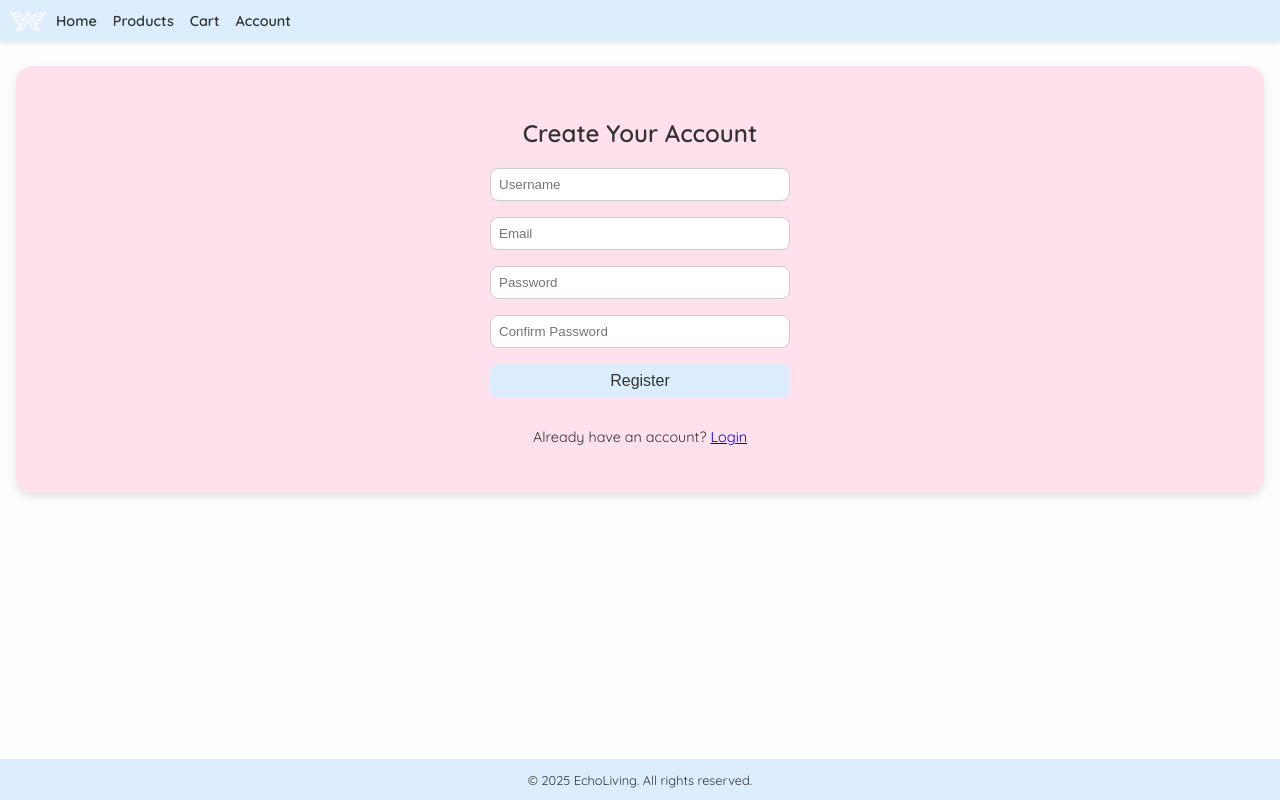
After one commit to tenshi540/echoliving, a PHP site: page /res/pages/register.php in a window 1280 px wide. The commit adds this page. Run offline with PHP 8.4, Linux system fonts and the light colour scheme.

Commit message:
added login/register, adjusted css

```diff
--- /dev/null
+++ b/frontend/compass.php
@@ -0,0 +1,11 @@
+<header>
+    <div class="logo">
+        <img src="/res/img/logo.png" alt="EchoLiving" style="height: 40px;">
+    </div>
+    <nav>
+    <a href="/index.php">Home</a>
+    <a href="#">Products</a>
+        <a href="#">Cart</a>
+        <a href="res/pages/login.php">Account</a> <!-- updated path -->
+    </nav>
+</header>
--- /dev/null
+++ b/frontend/omega.php
@@ -0,0 +1,3 @@
+<footer>
+    <p>&copy; 2025 EchoLiving. All rights reserved.</p>
+</footer>
--- a/frontend/res/css/prisma.css
+++ b/frontend/res/css/prisma.css
@@ -1,16 +1,48 @@
 body {
     font-family: 'Quicksand', sans-serif;
-    background-color: #ffffff;
+    background-color: #fdfdfd; /* Whiter background */
     color: #333;
     margin: 0;
     padding: 0;
 }
 
 header {
-    background-color: #AEC6CF;
-    padding: 1rem;
-    box-shadow: 0 4px 8px rgba(0, 0, 0, 0.1);
+    background-color: #dceefd;
+    padding: 0.2rem 0.5rem; /* smaller padding */
+    box-shadow: 0 2px 6px rgba(0, 0, 0, 0.1);
+    position: fixed;
+    top: 0;
+    left: 0;
+    right: 0;
+    height: 35px; /* even thinner height */
+    display: flex;
+    align-items: center;
+    z-index: 1000;
+    font-size: 0.9rem; /* smaller font */
 }
+
+footer {
+    background-color: #dceefd;
+    text-align: center;
+    padding: 0.2rem;
+    font-size: 0.6rem; /* smaller footer text */
+    position: fixed;
+    bottom: 0;
+    left: 0;
+    right: 0;
+    height: 25px; /* even thinner footer */
+    display: flex;
+    align-items: center;
+    justify-content: center;
+    z-index: 1000;
+}
+
+main {
+    padding-top: 50px; /* match new header size + little space */
+    padding-bottom: 40px; /* match new footer size + little space */
+}
+
+
 
 header .logo {
     display: flex;
@@ -23,6 +55,12 @@ header .logo h1 {
     color: #333;
 }
 
+nav {
+    display: flex;
+    justify-content: space-between;
+    align-items: center;
+}
+
 nav a {
     margin: 0 0.5rem;
     text-decoration: none;
@@ -31,47 +69,31 @@ nav a {
 }
 
 nav a:hover {
-    color: #F4C2C2;
-}
-
-nav {
-    display: flex;
-    justify-content: space-between;
-    align-items: center;
-}
-
-nav .menu {
-    display: flex;
-    gap: 1rem;
-}
-
-nav .account-link {
-    margin-left: auto;
+    color: #ffe0ed; /* pastel light pink on hover */
 }
 
 .hero {
     text-align: center;
     padding: 2rem 1rem;
-    background-color: #F4C2C2;
+    background-color: #ffe0ed; /* pastel pink background */
     margin: 1rem;
     border-radius: 16px;
     box-shadow: 0 4px 8px rgba(0, 0, 0, 0.1);
 }
 
-
 .hero button {
-    background-color: #AEC6CF;
+    background-color: #dceefd; /* pastel blue button */
     border: none;
     padding: 0.5rem 1rem;
     border-radius: 8px;
-    color: white;
+    color: #333;
     font-size: 1rem;
     cursor: pointer;
     transition: background-color 0.3s ease;
 }
 
 .hero button:hover {
-    background-color: #87B9C9;
+    background-color: #c5e1f5;
 }
 
 .product-list {
@@ -82,9 +104,9 @@ nav .account-link {
 }
 
 .product-card {
-    background-color: white;
+    background-color: #ffffff;
     border-radius: 12px;
-    box-shadow: 0 4px 8px rgba(0, 0, 0, 0.1);
+    box-shadow: 0 4px 8px rgba(0, 0, 0, 0.05);
     padding: 1rem;
     text-align: center;
     transition: transform 0.2s;
@@ -95,17 +117,16 @@ nav .account-link {
 }
 
 .product-card button {
-    background-color: #AEC6CF;
+    background-color: #dceefd;
     border: none;
     padding: 0.4rem 0.8rem;
     border-radius: 8px;
-    color: white;
+    color: #333;
     cursor: pointer;
 }
 
 footer {
     text-align: center;
-    background-color: #AEC6CF;
-    padding: 1rem;
-    margin-top: 2rem;
+    padding: 0.5rem;
+    font-size: 0.8rem;
 }
--- a/frontend/res/js/tenz.js
+++ b/frontend/res/js/tenz.js
@@ -0,0 +1 @@
+// awoo
--- /dev/null
+++ b/frontend/res/pages/register.php
@@ -0,0 +1,29 @@
+<!DOCTYPE html>
+<html lang="en">
+<head>
+    <meta charset="UTF-8">
+    <meta name="viewport" content="width=device-width, initial-scale=1.0">
+    <title>Register - EchoLiving</title>
+    <link rel="stylesheet" href="../css/prisma.css">
+    <link href="https://fonts.googleapis.com/css2?family=Quicksand:wght@300;400;600&display=swap" rel="stylesheet">
+</head>
+<body>
+    <?php include('../../compass.php'); ?>
+
+    <main>
+        <section class="hero">
+            <h2>Create Your Account</h2>
+            <form class="login-form" action="#" method="post" style="display: flex; flex-direction: column; gap: 1rem; max-width: 300px; margin: auto;">
+                <input type="text" placeholder="Username" required style="padding: 0.5rem; border-radius: 8px; border: 1px solid #ccc;">
+                <input type="email" placeholder="Email" required style="padding: 0.5rem; border-radius: 8px; border: 1px solid #ccc;">
+                <input type="password" placeholder="Password" required style="padding: 0.5rem; border-radius: 8px; border: 1px solid #ccc;">
+                <input type="password" placeholder="Confirm Password" required style="padding: 0.5rem; border-radius: 8px; border: 1px solid #ccc;">
+                <button type="submit">Register</button>
+                <p style="font-size: 0.9rem;">Already have an account? <a href="login.php">Login</a></p>
+            </form>
+        </section>
+    </main>
+
+    <?php include('../../omega.php'); ?>
+</body>
+</html>
```
Also changed, not shown: frontend/index.php (renamed from frontend/index.html, +5 -16 lines), frontend/res/pages/login.php (added, +27 -0 lines), frontend/res/img/chair.png (added), frontend/res/img/logo.png (added), frontend/res/pages/info.html (deleted), frontend/res/pages/info.php (added).
